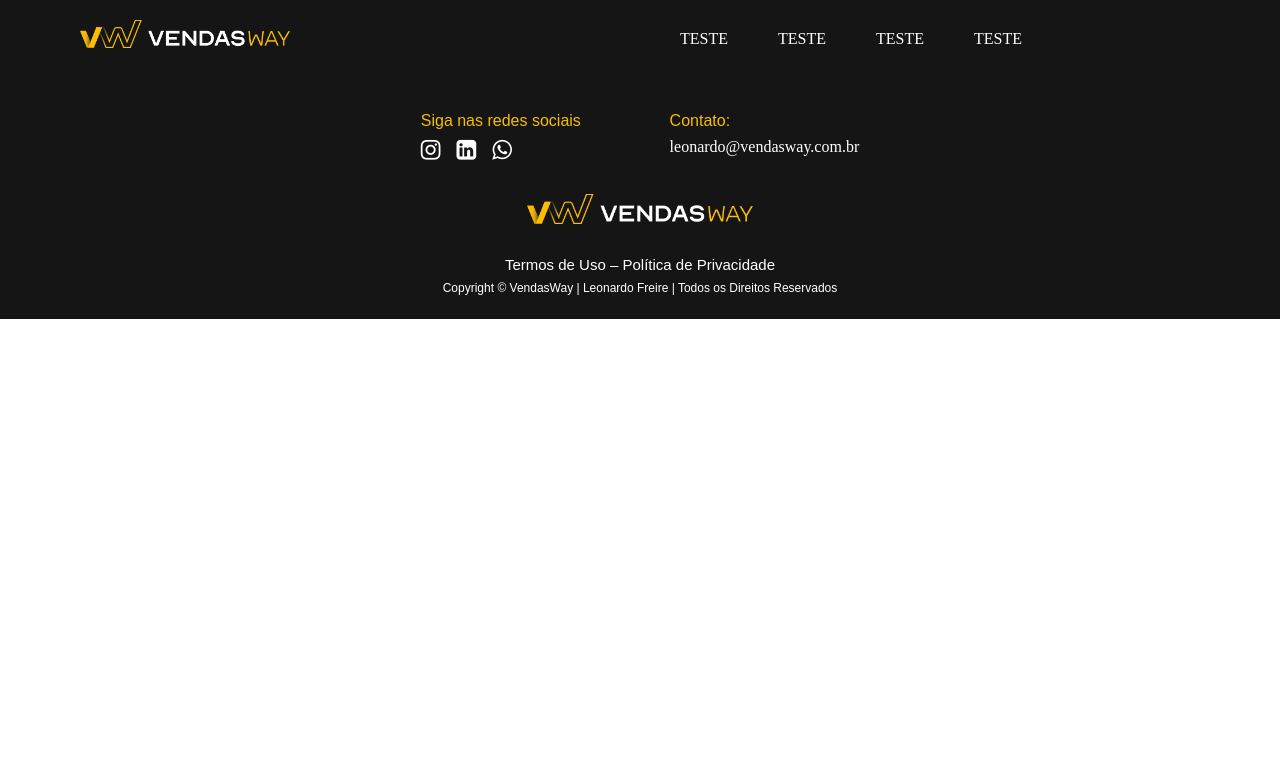
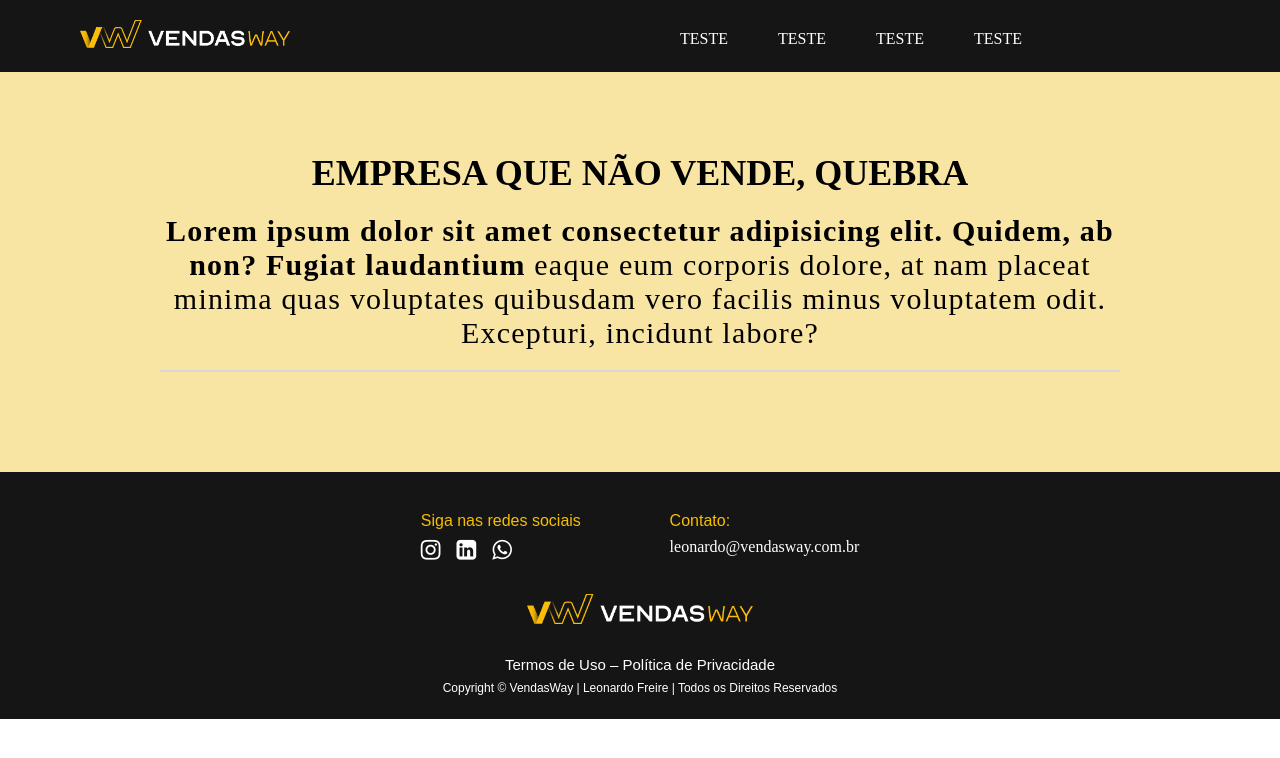
Before and after one commit to freiremat/VendasWay, an Angular app: page / in a window 1280 px wide. Shown: the top 758 px of the page. Built offline with nearby package versions, Linux system fonts and the light colour scheme.

Commit message:
component card styling

```diff
--- a/src/app/app.component.html
+++ b/src/app/app.component.html
@@ -1,5 +1,6 @@
 <div class="app-container">
 <app-header></app-header>
+<app-card></app-card>
 <app-footer></app-footer>
 <!--<router-outlet></router-outlet>-->
 </div>
--- a/src/app/app.module.ts
+++ b/src/app/app.module.ts
@@ -7,13 +7,15 @@ import { AppComponent } from './app.component';
 import { HeaderComponent } from './components/header/header.component';
 import { FooterComponent } from './components/footer/footer.component';
 import { PrivacyPolicyComponent } from './privacyPolicy/privacyPolicy.component';
+import { CardComponent } from './components/card/card.component';
 
 @NgModule({
   declarations: [
     AppComponent,
     HeaderComponent,
     FooterComponent,
-    PrivacyPolicyComponent
+    PrivacyPolicyComponent,
+    CardComponent
   ],
   imports: [
     BrowserModule,
--- /dev/null
+++ b/src/app/components/card/card.component.html
@@ -0,0 +1,11 @@
+<div class="card">
+  <p class="card__title">EMPRESA QUE NÃO VENDE, QUEBRA</p>
+  <p class="card__paragraph">
+    <b>Lorem ipsum dolor sit amet consectetur adipisicing elit. Quidem, ab non?
+    Fugiat laudantium</b> eaque eum corporis dolore,
+    at nam placeat minima quas voluptates
+    quibusdam vero facilis minus voluptatem odit.
+    Excepturi, incidunt labore?
+  </p>
+  <div class="divider"></div>
+</div>
--- /dev/null
+++ b/src/app/components/card/card.component.scss
@@ -0,0 +1,27 @@
+.card {
+  display: flex;
+  flex-direction: column;
+  padding: 5rem 10rem;
+  background-color: var(--light--yellow--3);
+  gap: 20px;
+  width: auto;
+  height: 400px;
+
+  &__title {
+    font-size: 36px;
+    font-weight: 900;
+    text-align: center;
+  }
+
+  &__paragraph{
+    font-size: 30px;
+    text-align: center;
+    letter-spacing: .075rem;
+  }
+}
+
+.card .divider {
+  height: 2px;
+  width: 100%;
+  background-color: #d7d7d7;
+}
--- a/src/app/components/footer/footer.component.scss
+++ b/src/app/components/footer/footer.component.scss
@@ -46,7 +46,7 @@ p:last-child {
   margin-top: 1rem;
 
   &__description {
-    color: var(--yellow--2);
+    color: var(--light--yellow--2);
     font-family: amiko, Sans-serif;
   }
 
--- a/src/app/components/header/header.component.scss
+++ b/src/app/components/header/header.component.scss
@@ -40,7 +40,7 @@ img{
   display: block;
 }
 .menu ul li a:hover{
-  color: var(--yellow--1);
+  color: var(--light--yellow--1);
   cursor: pointer;
   transform: scale(75%);
 //  transition: all ease 500ms;
--- a/src/styles.scss
+++ b/src/styles.scss
@@ -2,8 +2,9 @@
 :root {
     --dark-black--1: #151515;
 
-    --yellow--1:#e9c62c;
-    --yellow--2:#f6be00;
+    --light--yellow--1:#e9c62c;
+    --light--yellow--2:#f6be00;
+    --light--yellow--3: #EEB8015C;
 
     --dark:#000;
     --white: #fff;
```
Also changed, not shown: src/app/components/card/card.component.ts (added, +10 -0 lines), 1 other file (tests, documents, lock files or other folders).
